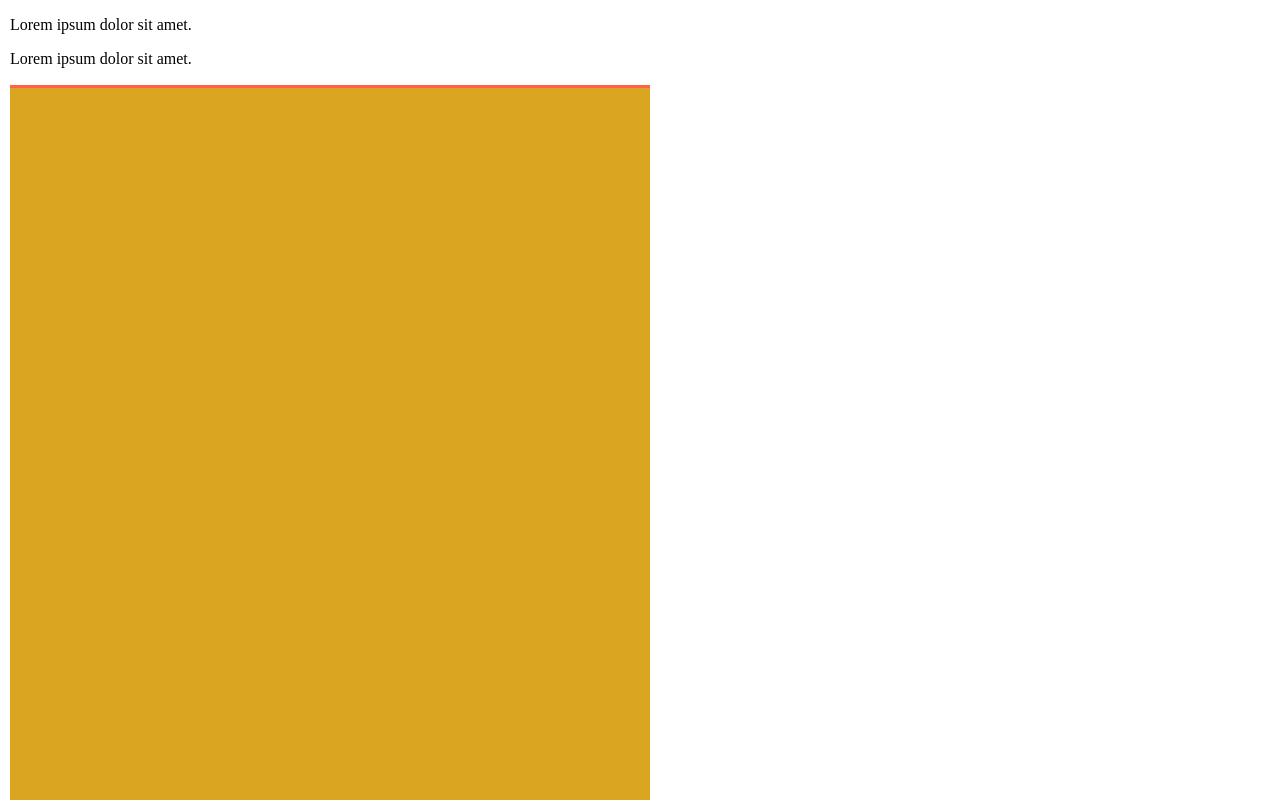
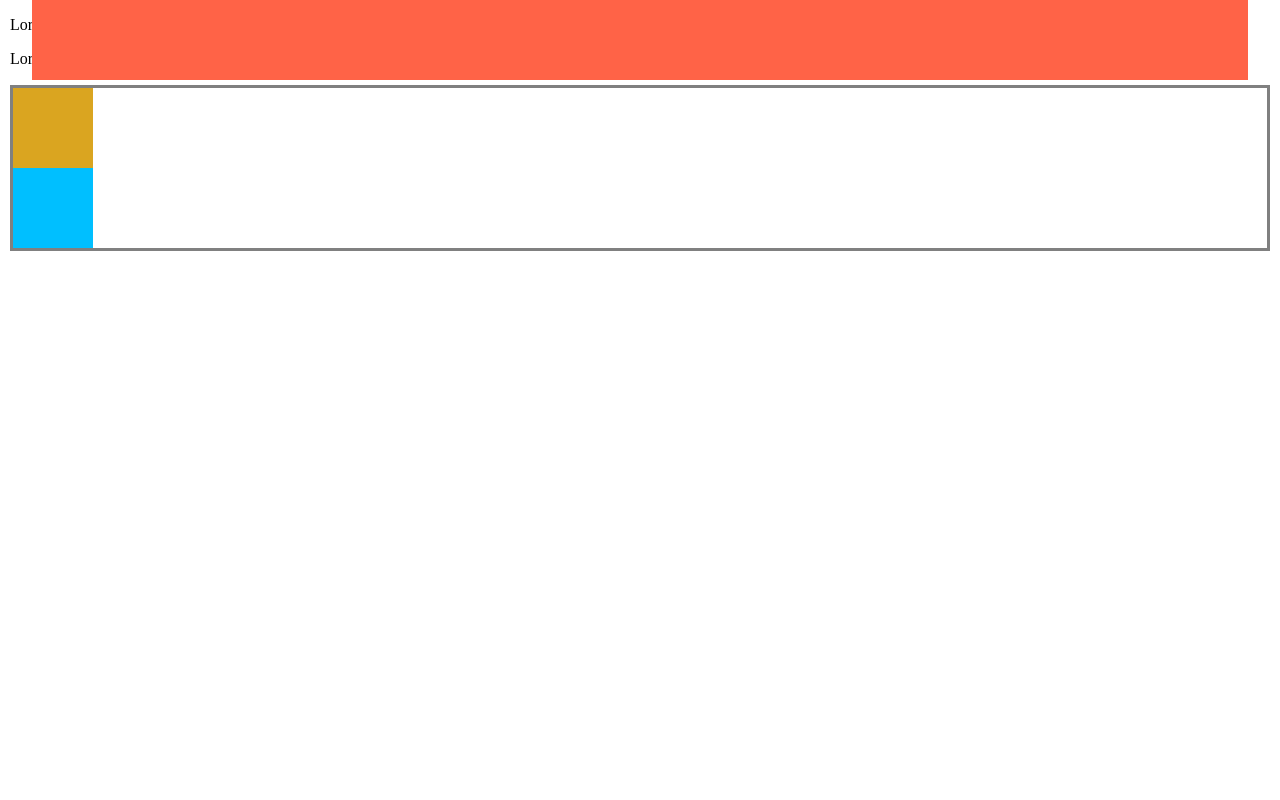
Before and after one commit to MaGabyZR/Advanced_HTML_CSS, a plain HTML site: page index.html in a window 1280 px wide. Shown: the top 800 px of the page. Drawn offline with Linux system fonts and the light colour scheme.

Commit message:
Positioning

```diff
--- a/css/styles.css
+++ b/css/styles.css
@@ -3,25 +3,43 @@
 }
 body{
     margin: 10px;
+    height: 200vh;
 }
 /* p {
     margin: 20px;
     padding: 0;
     border: dotted 5px olive;
-} */
-/* .box::before{
+}
+.box::before{
     content: "Hello!";
 } */
+ .boxes {
+    border: 3px solid gray;
+    position: relative;
+ }
 .box {
-    width: 50vw;                                     /*50% pf the parent, which is body, vw:view width, vh:view hight */
-    height: 100vh;
-    background-color: goldenrod;
-    border-top: 3px solid tomato;
-    display: inline-block;
+    width: 5rem;                                     /*50% pf the parent, which is body, vw:view width, vh:view hight */
+    height: 5rem;
 }
-.box2 {
+.box-one{
+    background: goldenrod;
+}
+.box-two{
+    background: tomato;
+    position: fixed;                                /*so this box will always stay on top, even if you scroll down*/
+    top: 0;
+    left: 2rem;
+    right: 2rem;
+    width: auto;                                    /*so the browser decides what width it should give.*/
+    /* bottom: o; */
+    z-index: 999999;
+}
+.box-three{
+    background: deepskyblue;
+}
+/* .box2 {
     border: 3px solid tomato;
     width: 150px;
     height: 150px;
     overflow: auto;
-}
+} */
--- a/index.html
+++ b/index.html
@@ -10,7 +10,12 @@
   <body>
     <p>Lorem ipsum dolor sit amet.</p>
     <p>Lorem ipsum dolor sit amet.</p>
-    <div class="box"></div>
+    <div class="boxes">
+      <div class="box box-one"></div>
+      <div class="box box-two"></div>
+      <div class="box box-three"></div>
+    </div>
+    <!-- <div class="box"></div>
     <span class="box"></span>
     <div class="box2">
       <p>
@@ -18,6 +23,6 @@
         necessitatibus, ducimus iste doloribus officiis odio nulla tempora
         architecto deserunt inventore.
       </p>
-    </div>
+    </div> -->
   </body>
 </html>
```
